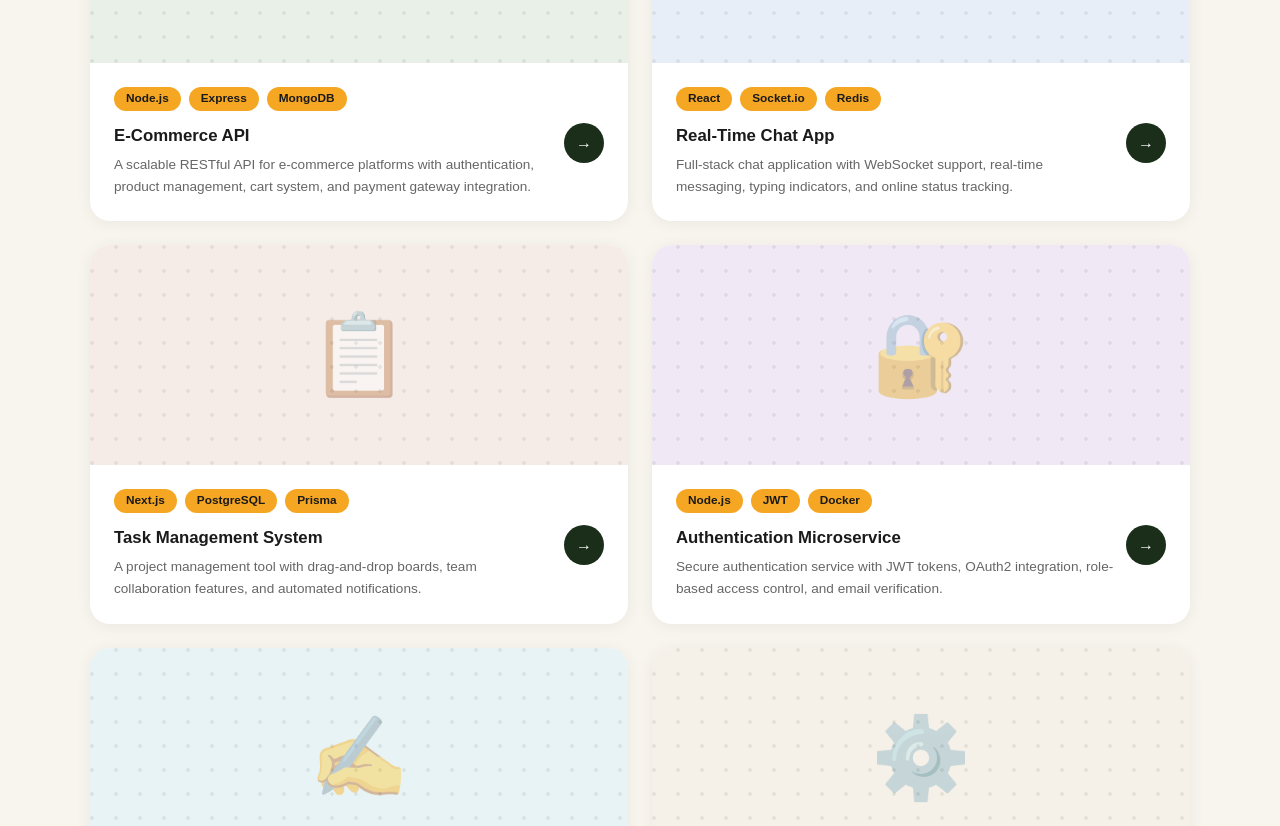
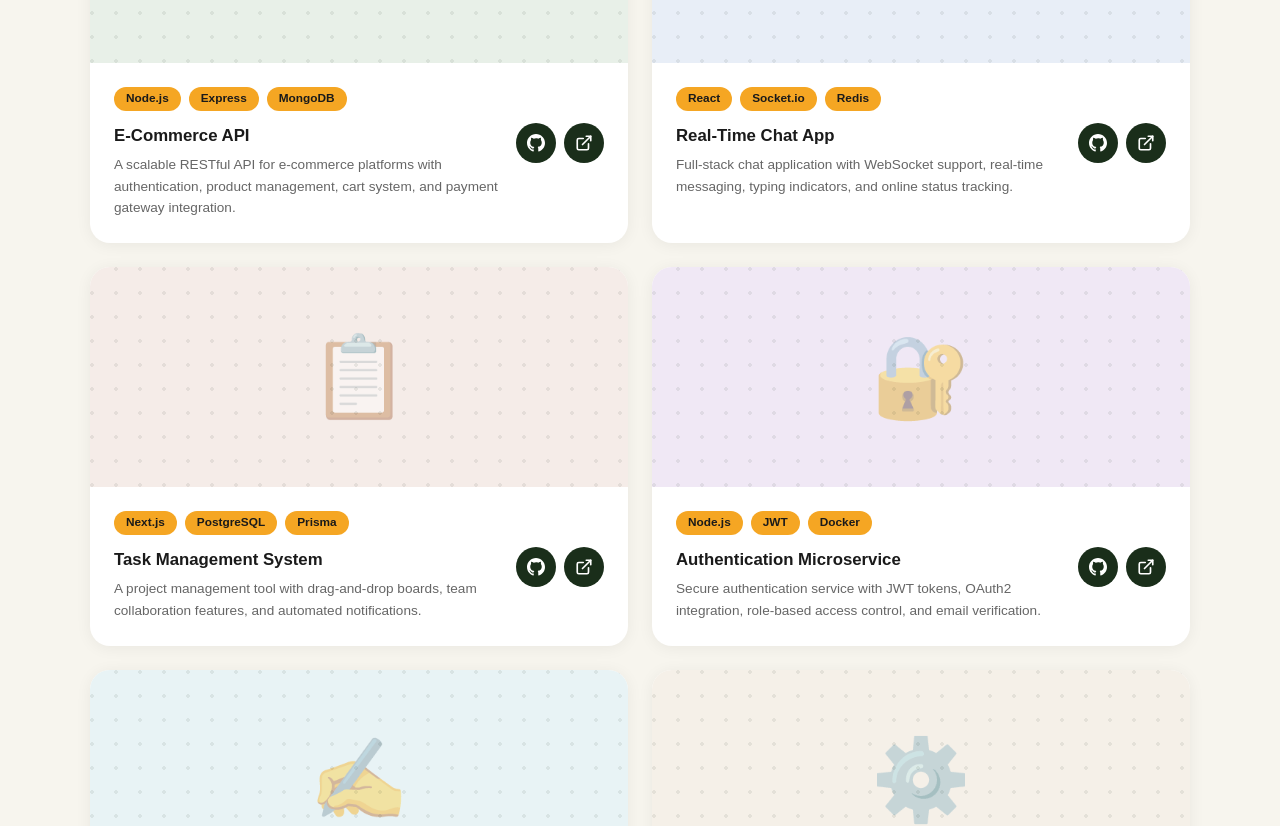
Before and after one commit to pallavi-patel-developer/portfolio, a Next.js app: page / in a window 1280 px wide. Shown: the part 2569-3395 px from the top of the page. Built offline with nearby package versions, Linux system fonts and the light colour scheme.

Commit message:
feat: add Contact and Projects sections to the portfolio.

```diff
--- a/src/components/Contact.jsx
+++ b/src/components/Contact.jsx
@@ -36,7 +36,7 @@
           access_key: WEB3FORMS_KEY,
           name: formData.name,
           email: formData.email,
-          subject: `Interest: ${formData.interest}`,
+          subject: `PALLAVI GOT PROJECT ON: ${formData.interest}`,
           message: `Phone: ${formData.phone}\n\n${formData.message}`,
         }),
       });
--- a/src/components/Projects.jsx
+++ b/src/components/Projects.jsx
@@ -6,7 +6,8 @@
     title: 'E-Commerce API',
     description: 'A scalable RESTful API for e-commerce platforms with authentication, product management, cart system, and payment gateway integration.',
     tech: ['Node.js', 'Express', 'MongoDB'],
-    link: 'https://github.com',
+    github: 'https://github.com',
+    live: '#',
     bgColor: '#e8f0e8',
     emoji: '🛒',
   },
@@ -14,7 +15,8 @@
     title: 'Real-Time Chat App',
     description: 'Full-stack chat application with WebSocket support, real-time messaging, typing indicators, and online status tracking.',
     tech: ['React', 'Socket.io', 'Redis'],
-    link: 'https://github.com',
+    github: 'https://github.com',
+    live: '#',
     bgColor: '#e8eef7',
     emoji: '💬',
   },
@@ -22,7 +24,8 @@
     title: 'Task Management System',
     description: 'A project management tool with drag-and-drop boards, team collaboration features, and automated notifications.',
     tech: ['Next.js', 'PostgreSQL', 'Prisma'],
-    link: 'https://github.com',
+    github: 'https://github.com',
+    live: '#',
     bgColor: '#f5ece8',
     emoji: '📋',
   },
@@ -30,7 +33,8 @@
     title: 'Authentication Microservice',
     description: 'Secure authentication service with JWT tokens, OAuth2 integration, role-based access control, and email verification.',
     tech: ['Node.js', 'JWT', 'Docker'],
-    link: 'https://github.com',
+    github: 'https://github.com',
+    live: '#',
     bgColor: '#f0e8f5',
     emoji: '🔐',
   },
@@ -38,7 +42,8 @@
     title: 'Blog CMS Platform',
     description: 'Content management system with markdown support, media uploads, SEO optimization, and analytics dashboard.',
     tech: ['React', 'Node.js', 'AWS S3'],
-    link: 'https://github.com',
+    github: 'https://github.com',
+    live: '#',
     bgColor: '#e8f3f5',
     emoji: '✍️',
   },
@@ -46,7 +51,8 @@
     title: 'DevOps Pipeline Tool',
     description: 'CI/CD pipeline automation tool with GitHub webhooks, automated testing, Docker containerization, and deployment scripts.',
     tech: ['Python', 'Docker', 'GitHub Actions'],
-    link: 'https://github.com',
+    github: 'https://github.com',
+    live: '#',
     bgColor: '#f5f0e8',
     emoji: '⚙️',
   },
@@ -219,12 +225,13 @@
                       {proj.description}
                     </p>
                   </div>
+                  <div style={{ display: 'flex', gap: '8px', flexShrink: 0 }}>
+                    {proj.github && (
                       <a
-                    href={proj.link}
+                        href={proj.github}
                         target="_blank"
                         rel="noopener noreferrer"
                         style={{
-                      flexShrink: 0,
                           width: '40px',
                           height: '40px',
                           background: '#1a2e1a',
@@ -233,15 +240,47 @@
                           alignItems: 'center',
                           justifyContent: 'center',
                           color: '#fff',
-                      fontSize: '1rem',
                           textDecoration: 'none',
                           transition: 'background 0.2s',
                         }}
                         onMouseEnter={e => e.currentTarget.style.background = '#f5a623'}
                         onMouseLeave={e => e.currentTarget.style.background = '#1a2e1a'}
+                        title="View GitHub Repository"
                       >
-                    →
+                        <svg viewBox="0 0 24 24" width="18" height="18" fill="currentColor">
+                          <path d="M12 0C5.374 0 0 5.373 0 12c0 5.302 3.438 9.8 8.207 11.387.599.111.793-.261.793-.577v-2.234c-3.338.726-4.033-1.416-4.033-1.416-.546-1.387-1.333-1.756-1.333-1.756-1.089-.745.083-.729.083-.729 1.205.084 1.839 1.237 1.839 1.237 1.07 1.834 2.807 1.304 3.492.997.107-.775.418-1.305.762-1.604-2.665-.305-5.467-1.334-5.467-5.931 0-1.311.469-2.381 1.236-3.221-.124-.303-.535-1.524.117-3.176 0 0 1.008-.322 3.301 1.23A11.509 11.509 0 0112 5.803c1.02.005 2.047.138 3.006.404 2.291-1.552 3.297-1.23 3.297-1.23.653 1.653.242 2.874.118 3.176.77.84 1.235 1.911 1.235 3.221 0 4.609-2.807 5.624-5.479 5.921.43.372.823 1.102.823 2.222v3.293c0 .319.192.694.801.576C20.566 21.797 24 17.3 24 12c0-6.627-5.373-12-12-12z" />
+                        </svg>
                       </a>
+                    )}
+                    {proj.live && (
+                      <a
+                        href={proj.live}
+                        target="_blank"
+                        rel="noopener noreferrer"
+                        style={{
+                          width: '40px',
+                          height: '40px',
+                          background: '#1a2e1a',
+                          borderRadius: '50%',
+                          display: 'flex',
+                          alignItems: 'center',
+                          justifyContent: 'center',
+                          color: '#fff',
+                          textDecoration: 'none',
+                          transition: 'background 0.2s',
+                        }}
+                        onMouseEnter={e => e.currentTarget.style.background = '#f5a623'}
+                        onMouseLeave={e => e.currentTarget.style.background = '#1a2e1a'}
+                        title="View Live App"
+                      >
+                        <svg xmlns="http://www.w3.org/2000/svg" width="18" height="18" viewBox="0 0 24 24" fill="none" stroke="currentColor" strokeWidth="2.2" strokeLinecap="round" strokeLinejoin="round">
+                          <path d="M18 13v6a2 2 0 0 1-2 2H5a2 2 0 0 1-2-2V8a2 2 0 0 1 2-2h6" />
+                          <polyline points="15 3 21 3 21 9" />
+                          <line x1="10" x2="21" y1="14" y2="3" />
+                        </svg>
+                      </a>
+                    )}
+                  </div>
                 </div>
               </div>
             </div>
```
Lines whose indentation alone changed are shown as unchanged.
